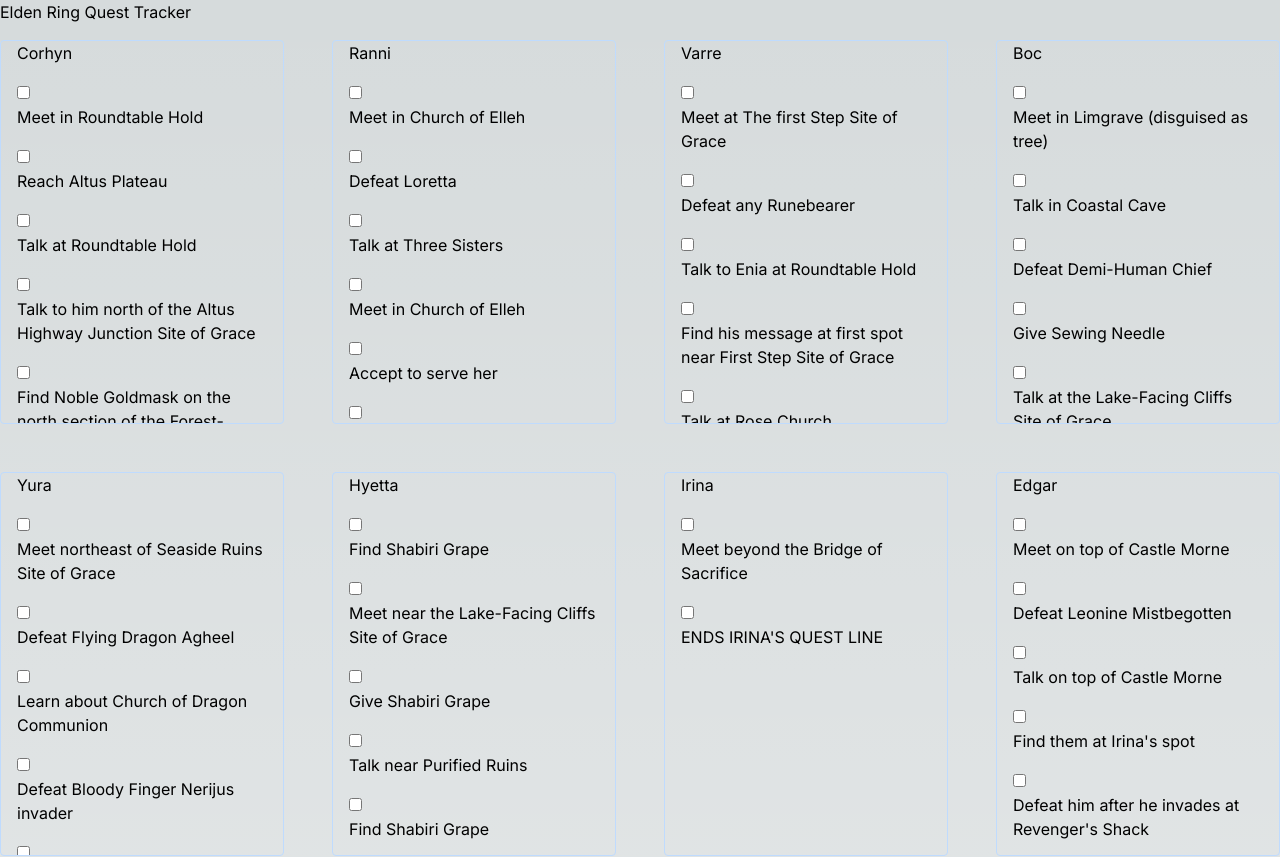
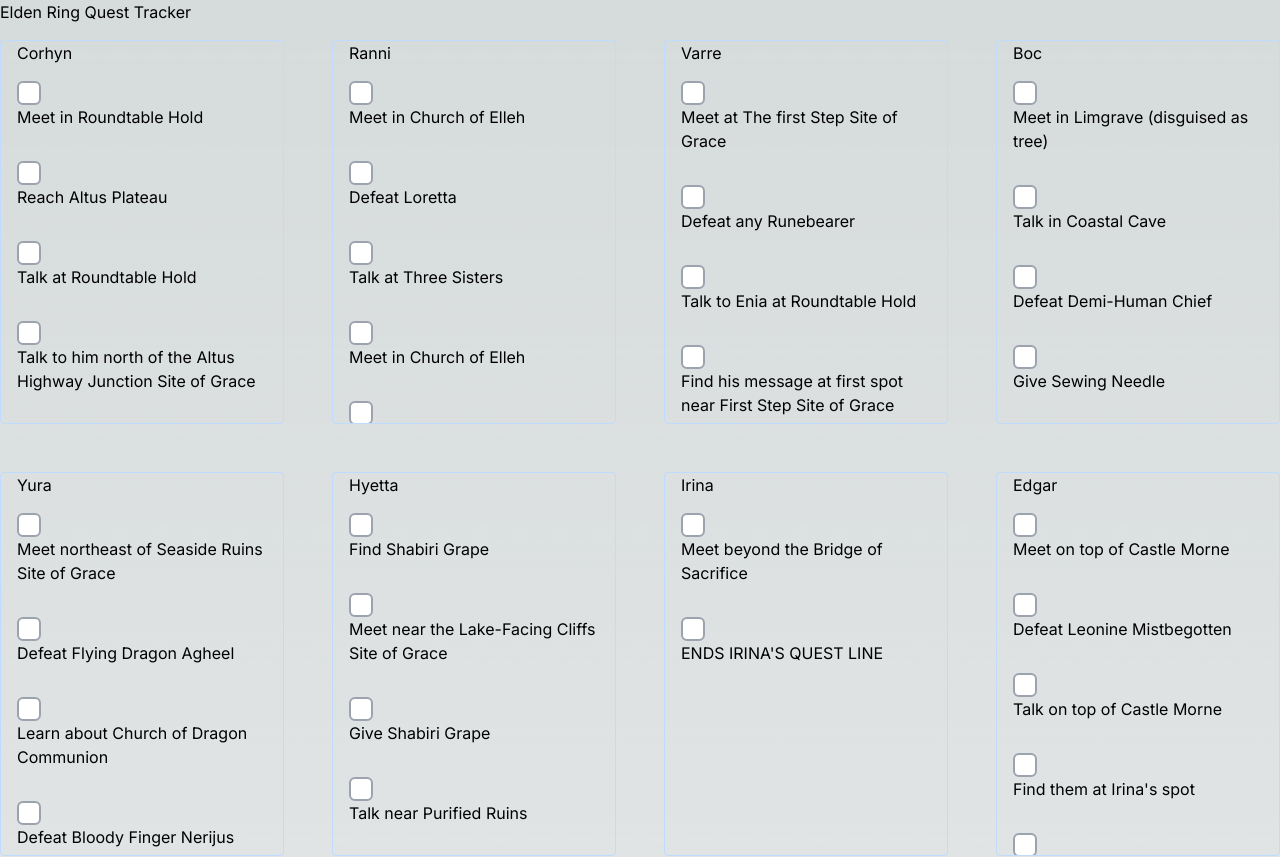
Before and after one commit to Kristoffer-Martinsen/elden-ring-quests, a Next.js app: page / in a window 1280 px wide. Shown: the top 857 px of the page. Built offline with nearby package versions, Linux system fonts and the light colour scheme.

Commit message:
Styling and saving to localStorage

```diff
--- a/src/app/api/objectives/route.ts
+++ /dev/null
@@ -1,21 +0,0 @@
-
-import fs from "fs";
-import path from "path";
-
-const dataFilePath = path.join(process.cwd(), 'src/app/data', 'data.json');
-
-const readDataFile = () => {
-  try {
-    const data = fs.readFileSync(dataFilePath, 'utf-8');
-    return JSON.parse(data);
-  } catch (error) {
-    console.error('Error reading or parsing data.json', error);
-    return {questLines: []};
-  }
-};
-
-export async function GET(res: Response) {
-  const data = readDataFile();
-  res = Response.json({ data });
-  return res;
-}
--- /dev/null
+++ b/src/app/components/Checkbox.tsx
@@ -0,0 +1,40 @@
+type CheckboxProps = {
+  checked: boolean;
+  onChange: () => void;
+  label: string;
+}
+
+const Checkbox = ({checked, onChange, label}: CheckboxProps) => {
+ return(
+  <label className="flex items-center space-x-2 cursor-pointer select-none">
+    <div>
+      <input
+        type="checkbox"
+        checked={checked}
+        onChange={onChange}
+        className="sr-only"/>
+        <div className={`w-6 h-6 border-2 rounded-md flex items-center justify-center transition-colors
+          ${checked ? 'bg-blue-600' : 'bg-white border-gray-400'}
+          `}>
+            {checked && (
+              <svg
+                className="w-4 h-4 text-white"
+                fill="none"
+                stroke="currentColor"
+                viewBox="0 0 24 24"
+                xmlns="http://www.w3.org/2000/svg">
+                  <path
+                    strokeLinecap="round"
+                    strokeLinejoin="round"
+                    strokeWidth="2"
+                    d="M5 1314 4L19 7"></path>
+                </svg>
+            )}
+        </div>
+        <span>{label}</span>
+    </div>
+  </label>
+ )
+}
+
+export default Checkbox;
--- a/src/app/components/questLineBoard.tsx
+++ b/src/app/components/questLineBoard.tsx
@@ -23,9 +23,12 @@
 
   useEffect(() => {
     const fetchQuestLines = async () => {
+      // TODO Add check to see if questLines item already exists and
+      // TODO read from it if it does
       const res = await fetch('/api/quest-lines');
       const data = await res.json();
       setQuestLines(data);
+      localStorage.setItem('questLines', JSON.stringify(data));
     };
     fetchQuestLines();
   }, []);
--- a/src/app/components/questLines.tsx
+++ b/src/app/components/questLines.tsx
@@ -1,5 +1,6 @@
 'use client'
 import { useState } from 'react';
+import Checkbox from './Checkbox';
 
 type Objective = {
   id: number;
@@ -19,30 +20,32 @@
   };
 };
 
-const Questline: React.FC<QuestLineProps> = ({questLine}) => {
-  const [objectives, setOjectives] = useState(questLine.objectives);
-  const toggleObjective = async (id: number) => {
-    const updatedObjectives = objectives.map(obj => obj.id === id ? {...obj, isDone: !obj.isDone} : obj);
-    setOjectives(updatedObjectives);
-    await fetch(`/api/objectives/${id}`, {
-      method: 'PUT',
-      headers: { 'Content-Type': 'application/json'},
-      body: JSON.stringify({isDone: !objectives.find(obj => obj.id === id)?.isDone}),
-    });
-  };
+const Questline = ({questLine}: QuestLineProps) => {
+  const [objectives, setObjectives] = useState(questLine.objectives);
+
+  const toggleObjective = (objectiveId: number) => {
+    const updatedObjectives = objectives.map(objective =>
+      objective.id === objectiveId
+        ? { ...objective, isDone: !objective.isDone }
+        : objective
+    );
+    setObjectives(updatedObjectives);
+    const updatedQuestLines = JSON.parse(localStorage.getItem('questLines') || '[]');
+    const updatedQuestLineIndex = updatedQuestLines.findIndex((ql: QuestLineProps) => ql.id === questLine.id);
+    if (updatedQuestLineIndex !== -1) {
+      updatedQuestLines[updatedQuestLineIndex].objectives = updatedObjectives;
+      localStorage.setItem('questLines', JSON.stringify(updatedQuestLines));
+    }
+  }
 
   return (
     <div className='overflow-auto h-96 border rounded border-blue-200'>
       <h2 className='mx-4'>{questLine.name}</h2>
-      <ul>
+      <ul className='flex flex-col'>
         {objectives.map(obj => (
-          <li className='flex flex-col my-4 px-4' key={obj.id}>
-            <label>
-              <input type="checkbox"
-              checked={obj.isDone}
-              onChange={() => toggleObjective(obj.id)} />
-            </label>
-            {obj.description}
+          <li className='my-4 px-4' key={obj.id}>
+              <Checkbox checked={obj.isDone} onChange={() => toggleObjective(obj.id)} label={obj.description}
+              />
           </li>
         ))}
       </ul>
```
